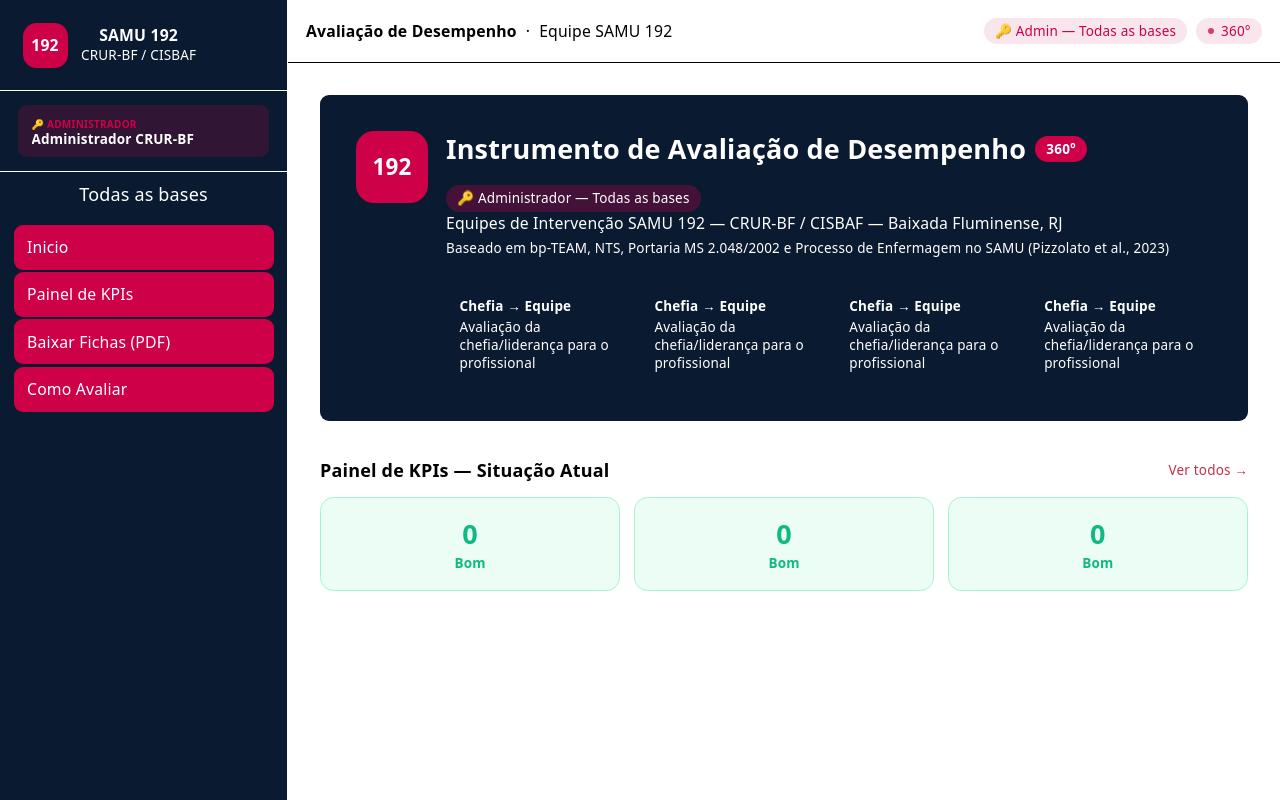
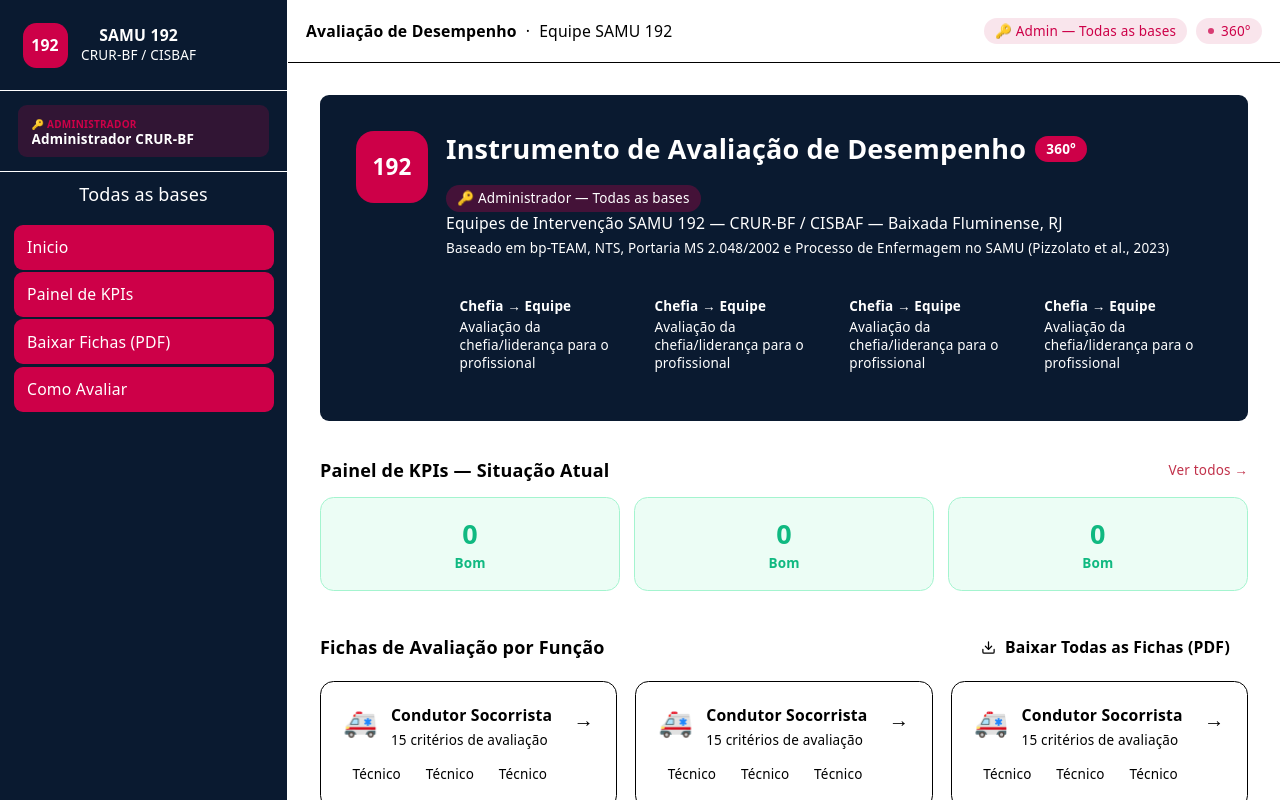
Before and after one commit to davicisbaf-hub/SAMU-avaliacao-desempenho, a React (Vite) app: page / in a window 1280 px wide. Built offline with nearby package versions, Linux system fonts and the light colour scheme.

Commit message:
finalizando a tela inicial

```diff
--- a/src/Pages/Painel.tsx
+++ b/src/Pages/Painel.tsx
@@ -1,6 +1,8 @@
 
+import FichasCard from '../components/fichas-card'
 import Header from '../components/Header'
 import Nav from '../components/Nav'
+
 
 export default function Painel() {
   return (
@@ -12,8 +14,9 @@
           <Header />
 
           {/* conteudo */}
-          <div className='p-[32px]'>
+          <div className='p-[32px] overflow-y-auto'>
 
+            {/* instrumento dedenpanho */}
             <div className='p-6 md:p-8 bg-[#0a1a30] text-white rounded-lg mb-8'>
 
               <div className='flex items-start gap-4'>
@@ -64,7 +67,8 @@
               </div>
             </div>
 
-            <div>
+            {/* painel KPI */}
+            <div className='mb-8'>
               <div className='flex items-center justify-between mb-3'>
                 <h2 className='font-semibold text-foreground'>Painel de KPIs — Situação Atual</h2>
                 <a className='text-xs text-[#c1314a] hover:underline'>Ver todos →</a>
@@ -89,6 +93,112 @@
               </div>
             </div>
 
+            {/* ficha avaliação */}
+            <div className='mb-8'>
+              <div className='flex items-center justify-between mb-3 flex-wrap gap-2'>
+                <h2 className='font-semibold text-foreground'>Fichas de Avaliação por Função</h2>
+                <a href='#' className='flex items-center gap-2 px-4 py-2 rounded-xl bg-primary text-primary-foreground text-sm font-semibold hover:opacity-90 transition-opacity'>
+                  <svg xmlns="http://www.w3.org/2000/svg" width="15" height="15" viewBox="0 0 24 24" fill="none" stroke="currentColor" stroke-width="2" stroke-linecap="round" stroke-linejoin="round"><path d="M21 15v4a2 2 0 0 1-2 2H5a2 2 0 0 1-2-2v-4"></path><polyline points="7 10 12 15 17 10"></polyline><line x1="12" x2="12" y1="15" y2="3"></line></svg>
+                  Baixar Todas as Fichas (PDF)
+                </a>
+              </div>
+
+              <div className='grid grid-cols-1 sm:grid-cols-2 lg:grid-cols-3 gap-4'>
+                { FichasCard("Condutor Socorrista", 15) }
+                { FichasCard("Condutor Socorrista", 15) }
+                { FichasCard("Condutor Socorrista", 15) }
+                { FichasCard("Condutor Socorrista", 15) }
+                { FichasCard("Condutor Socorrista", 15) }
+                { FichasCard("Condutor Socorrista", 15) }
+              </div>
+            </div>
+
+            {/* frequencia de aplicação */}
+            <div className='mb-8'>
+              <h2 className='text-left font-semibold text-foreground mb-3'>Frequência de Aplicação</h2>
+              <div className='bg-card border border-border rounded-xl overflow-hidden'>
+
+                <table className="w-full text-sm">
+                  <thead>
+                    <tr className="bg-muted/50 text-xs text-muted-foreground">
+                      <th className="px-4 py-2.5 text-left">Frequência</th>
+                      <th className="px-4 py-2.5 text-left">Instrumento / Ação</th>
+                      <th className="px-4 py-2.5 text-left">Responsável</th>
+                    </tr>
+                  </thead>
+
+                  <tbody className='text-left'>
+                    <tr className="border-b border-border bg-background">
+                      <td className="px-4 py-2.5 font-semibold text-primary text-xs">
+                        Diária
+                      </td>
+                      <td className="px-4 py-2.5 text-foreground text-sm">
+                        Checklist de viatura e EPIs (início do plantão)
+                      </td>
+                      <td className="px-4 py-2.5 text-muted-foreground text-xs">
+                        Condutor + equipe
+                      </td>
+                    </tr>
+
+                    <tr className="border-b border-border bg-muted/20">
+                      <td className="px-4 py-2.5 font-semibold text-primary text-xs">
+                        Semanal
+                      </td>
+                      <td className="px-4 py-2.5 text-foreground text-sm">
+                        Análise de prontuários e KPIs operacionais
+                      </td>
+                      <td className="px-4 py-2.5 text-muted-foreground text-xs">
+                        Enfermeiro supervisor / coord.
+                      </td>
+                    </tr>
+
+                    <tr className="border-b border-border bg-background">
+                      <td className="px-4 py-2.5 font-semibold text-primary text-xs">
+                        Mensal
+                      </td>
+                      <td className="px-4 py-2.5 text-foreground text-sm">
+                        Avaliação 360° por competências + feedback individual
+                      </td>
+                      <td className="px-4 py-2.5 text-muted-foreground text-xs">
+                        Chefia imediata
+                      </td>
+                    </tr>
+
+                    <tr className="border-b border-border bg-muted/20">
+                      <td className="px-4 py-2.5 font-semibold text-primary text-xs">
+                        Semestral
+                      </td>
+                      <td className="px-4 py-2.5 text-foreground text-sm">
+                        Simulação realística bp-TEAM/NTS + debriefing em vídeo
+                      </td>
+                      <td className="px-4 py-2.5 text-muted-foreground text-xs">
+                        NEP / Coord. médica
+                      </td>
+                    </tr>
+
+                    <tr className="bg-background">
+                      <td className="px-4 py-2.5 font-semibold text-primary text-xs">
+                        Anual
+                      </td>
+                      <td className="px-4 py-2.5 text-foreground text-sm">
+                        PDI — revisão de metas e certificações (ACLS/PHTLS/BLS)
+                      </td>
+                      <td className="px-4 py-2.5 text-muted-foreground text-xs">
+                        Direção Técnica / CISBAF
+                      </td>
+                    </tr>
+                  </tbody>
+                </table>
+              </div>
+            </div>
+
+            {/* aviso */}
+            <div className='bg-amber-50 border border-amber-200 rounded-xl p-4 text-sm text-amber-900 text-left'>
+              <p className='font-semibold mb-1'>⚠️ Princípio Fundamental — Avaliação Não Punitiva</p>
+              <p className='text-xs leading-relaxed'>Este instrumento tem caráter exclusivamente educativo e de melhoria da qualidade assistencial. Os resultados devem orientar o Plano de Desenvolvimento Individual (PDI) e as ações de Educação Permanente. A meta é a redução do tempo-resposta, a melhoria da segurança do paciente e o fortalecimento das equipes de intervenção do SAMU 192 — CRUR-BF.</p>
+            </div>
+
+
           </div>
         </div>
       </div>
--- a/src/components/Nav.tsx
+++ b/src/components/Nav.tsx
@@ -25,16 +25,16 @@
         </div>
 
         <nav className="flex-1 overflow-y-auto px-3 py-2 space-y-0.5">
-            <a href="#" className="flex items-center gap-3 px-3 py-2.5 rounded-lg text-sm font-medium transition-all duration-150 bg-[#cd0048] text-sidebar-[#cd0048]/70">
+            <a href="/" className="flex items-center gap-3 px-3 py-2.5 rounded-lg text-sm font-medium transition-all duration-150 bg-[#cd0048] text-sidebar-[#cd0048]/70">
                 Inicio
             </a>
-            <a href="login" className="flex items-center gap-3 px-3 py-2.5 rounded-lg text-sm font-medium transition-all duration-150 bg-[#cd0048] text-sidebar-[#cd0048]/70">
+            <a href="/KPIs" className="flex items-center gap-3 px-3 py-2.5 rounded-lg text-sm font-medium transition-all duration-150 bg-[#cd0048] text-sidebar-[#cd0048]/70">
                 Painel de KPIs
             </a>
             <a href="#" className="flex items-center gap-3 px-3 py-2.5 rounded-lg text-sm font-medium transition-all duration-150 bg-[#cd0048] text-sidebar-[#cd0048]/70">
                 Baixar Fichas (PDF)
             </a>
-            <a href="/como-avaliar" className="flex items-center gap-3 px-3 py-2.5 rounded-lg text-sm font-medium transition-all duration-150 bg-[#cd0048] text-sidebar-[#cd0048]/70">
+            <a href="/instrucao" className="flex items-center gap-3 px-3 py-2.5 rounded-lg text-sm font-medium transition-all duration-150 bg-[#cd0048] text-sidebar-[#cd0048]/70">
                 Como Avaliar
             </a>
         </nav>
--- /dev/null
+++ b/src/components/fichas-card.tsx
@@ -0,0 +1,34 @@
+export default function FichasCard(cargo: string, criterios: number) {
+    return (
+
+        <div>
+            <a href='#' className='block bg-card border border-border rounded-xl p-5 hover:border-primary/40 hover:shadow-md transition-all group'>
+            <div className='flex items-start gap-3'>
+                <span className='text-2xl'>🚑</span>
+                <div className='flex-1 min-w-0'>
+                <p className='font-semibold text-card-foreground text-left text-sm group-hover:text-primary transition-colors'>
+                    {cargo}
+                </p>
+                <p className='text-xs text-muted-foreground mt-1 text-left'>{criterios} critérios de avaliação</p>
+                </div>
+                <span className='text-muted-foreground group-hover:text-primary transition-colors text-lg'>
+                →
+                </span>
+            </div>
+            <div className='mt-3 flex flex-wrap gap-1.5'>
+                <span className='text-xs bg-muted text-muted-foreground px-2 py-0.5 rounded-full'>
+                Técnico
+                </span>
+                <span className='text-xs bg-muted text-muted-foreground px-2 py-0.5 rounded-full'>
+                Técnico
+                </span>
+                <span className='text-xs bg-muted text-muted-foreground px-2 py-0.5 rounded-full'>
+                Técnico
+                </span>
+            </div>
+
+            </a>
+        </div>
+    )
+
+}
```
